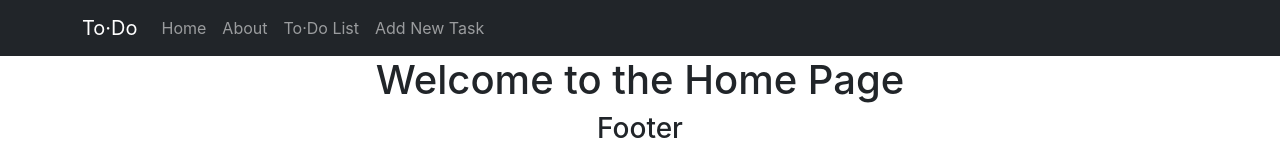
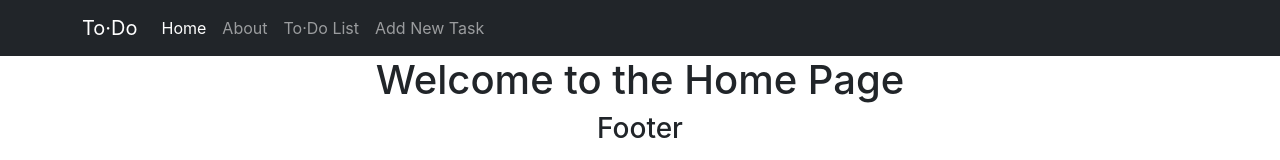
Before and after one commit to mistidinzy/To-Do, a React (Create React App) app: page / in a window 1280 px wide. Shown: the top 160 px of the page. Built offline with nearby package versions, Linux system fonts and the light colour scheme.

Commit message:
Actually, NavLink is better

```diff
--- a/src/components/Header/Header.js
+++ b/src/components/Header/Header.js
@@ -1,5 +1,5 @@
 import {Nav, Navbar, Container} from 'react-bootstrap';
-import { Link } from 'react-router-dom';
+import { NavLink } from 'react-router-dom';
 
 function Header(){
   return(
@@ -8,10 +8,10 @@ function Header(){
           <Container>
             <Navbar.Brand href="#home">To&middot;Do</Navbar.Brand>
             <Nav className="me-auto">
-              <Nav.Link as={Link} to="/">Home</Nav.Link>
-              <Nav.Link as={Link} to="/About">About</Nav.Link>
-              <Nav.Link as={Link} to="/List">To&middot;Do List</Nav.Link>
-              <Nav.Link as={Link} to="/Form">Add New Task</Nav.Link>
+              <Nav.Link as={NavLink} to="/">Home</Nav.Link>
+              <Nav.Link as={NavLink} to="/About">About</Nav.Link>
+              <Nav.Link as={NavLink} to="/List">To&middot;Do List</Nav.Link>
+              <Nav.Link as={NavLink} to="/Form">Add New Task</Nav.Link>
             </Nav>
           </Container>
       </Navbar>
```
